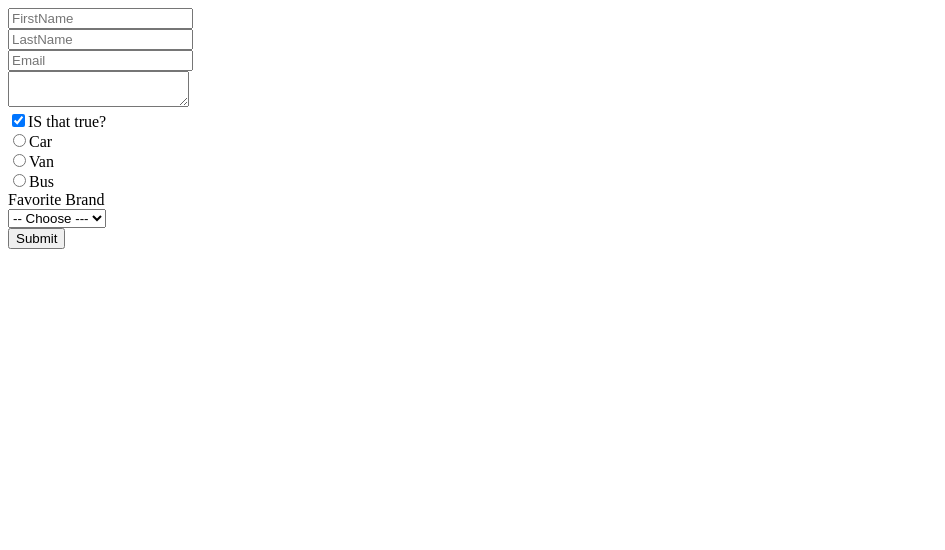
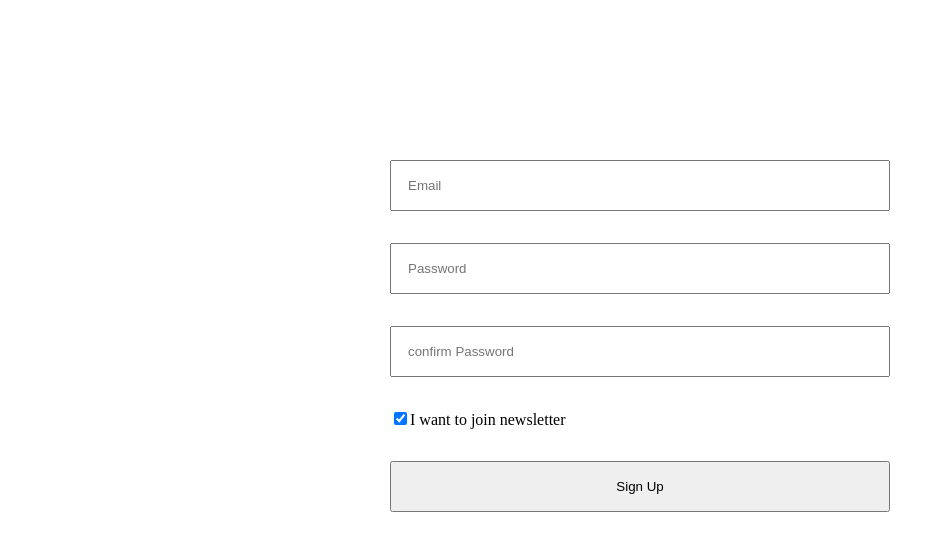
Before and after one commit to DuminduBandara/ReactJS, a React (Create React App) app: page / in a window 1280 px wide. Shown: the top 550 px of the page, without its empty margins (0-945 px from the left). Built offline with nearby package versions, Linux system fonts and the light colour scheme.

Commit message:
uploaded

```diff
--- a/src/App.js
+++ b/src/App.js
@@ -6,7 +6,7 @@ const App = () => {
 
   return(
 
-  <div>
+  <div className="appContent">
     <Form/>
   </div>
 
--- a/src/components/form.js
+++ b/src/components/form.js
@@ -4,13 +4,10 @@ const Form = () => {
 
     const [dataName, setDataName] = React.useState(
         {
-            firstName: '',
-            lastName: '',
             email: '',
-            textArea: '',
             isTrue: true,
-            vehicle: '',
-            favBrand: '',
+            password: '',
+            confirmPassword: '',
         }
     );
 
@@ -31,92 +28,52 @@ const Form = () => {
 
     const handleSubmit = (event) => {
         event.preventDefault();
-        console.log(dataName);
+        if(dataName.password === dataName.confirmPassword){
+            console.log("Pass");
+        }else{
+            alert("Incorrect Password");
+        }
     }
 
     return (
-        <form onSubmit={handleSubmit}>
-            <input
-                type="text"
-                placeholder="FirstName"
-                name="firstName"
-                onChange={handleChange}
-                value={dataName.firstName}
-            /><br/>
-            <input
-                type="text"
-                placeholder="LastName"
-                name="lastName"
-                onChange={handleChange}
-                value={dataName.lastName}
-            /><br/>
+        <form onSubmit={handleSubmit} className="formSection">
             <input
                 type="email"
                 placeholder="Email"
                 name="email"
                 onChange={handleChange}
-            /><br/>
-            <textarea
-                value={dataName.textArea}
-                name="textArea"
+            />
+            <input
+                type="password"
+                placeholder="Password"
+                name="password"
                 onChange={handleChange}
+                value={dataName.password}
             />
-            <br/>
+            <input
+                type="password"
+                placeholder="confirm Password"
+                name="confirmPassword"
+                onChange={handleChange}
+                value={dataName.confirmPassword}
+            />
+
+            <div>
+
             <input
                 type="checkbox"
-                id="isTrue"
-                checked={dataName.isTrue}
-                onChange={handleChange}
-                name="isTrue"
-            />
-            <label htmlFor="isTrue">IS that true?</label><br/>
-
-            <input
-                type="radio"
-                id="car"
+                id="news"
                 name="vehicle"
                 value="car"
-                checked={dataName.vehicle === "car"}
+                checked={dataName.isTrue}
                 onChange={handleChange}
 
             />
-            <label htmlFor="car">Car</label><br/>
-            <input
-                type="radio"
-                id="van"
-                name="vehicle"
-                value="van"
-                checked={dataName.vehicle === "van"}
-                onChange={handleChange}
+            <label htmlFor="news">I want to join newsletter</label><br/>
+            </div>
 
-            />
-            <label htmlFor="van">Van</label><br/>
-            <input
-                type="radio"
-                id="bus"
-                name="vehicle"
-                value="bus"
-                checked={dataName.vehicle === "bus"}
-                onChange={handleChange}
-            />
-            <label htmlFor="bus">Bus</label><br/>
 
-            <label htmlFor="favBrand">Favorite Brand</label><br/>
-            <select
-                id="favBrand"
-                value={dataName.favBrand}
-                onChange={handleChange}
-                name="favBrand"
-            >
-                <option value="">-- Choose ---</option>
-                <option value="BMW">BMW</option>
-                <option value="Subaru">Subaru</option>
-                <option value="Toyota">Toyota</option>
-                <option value="Nissan">Nissan</option>
-            </select>
-            <br/>
-
-            <button>Submit</button>
+            <button>Sign Up</button>
 
         </form>
     );
--- a/src/index.css
+++ b/src/index.css
@@ -1,3 +1,21 @@
 *{
   box-sizing: border-box;
 }
+
+
+.formSection{
+  display:flex;
+  flex-direction: column;
+  width:500px;
+  margin:10rem auto;
+  background-color:#fff;
+}
+
+.formSection > input, .formSection > button{
+  padding:1rem;
+  margin-bottom:2rem;
+}
+
+.formSection > button{
+  margin-top:2rem;
+}
```
